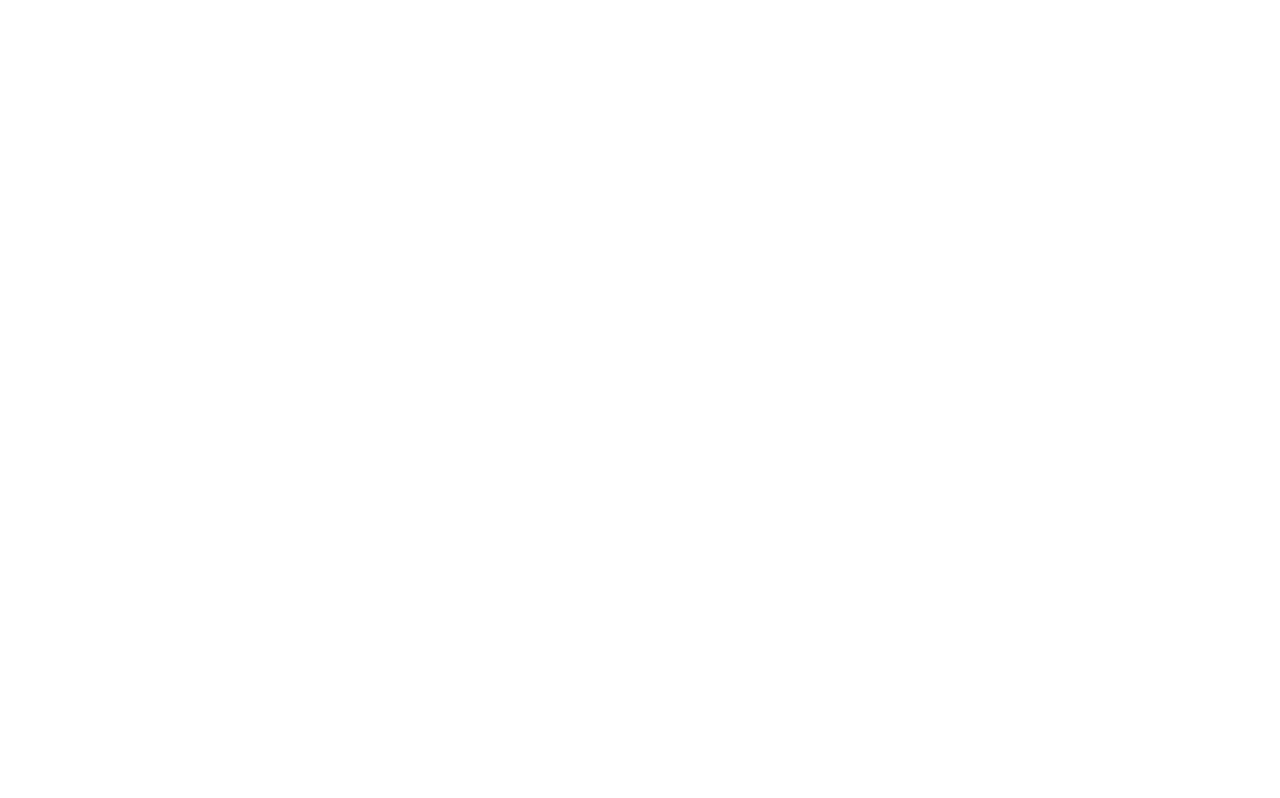
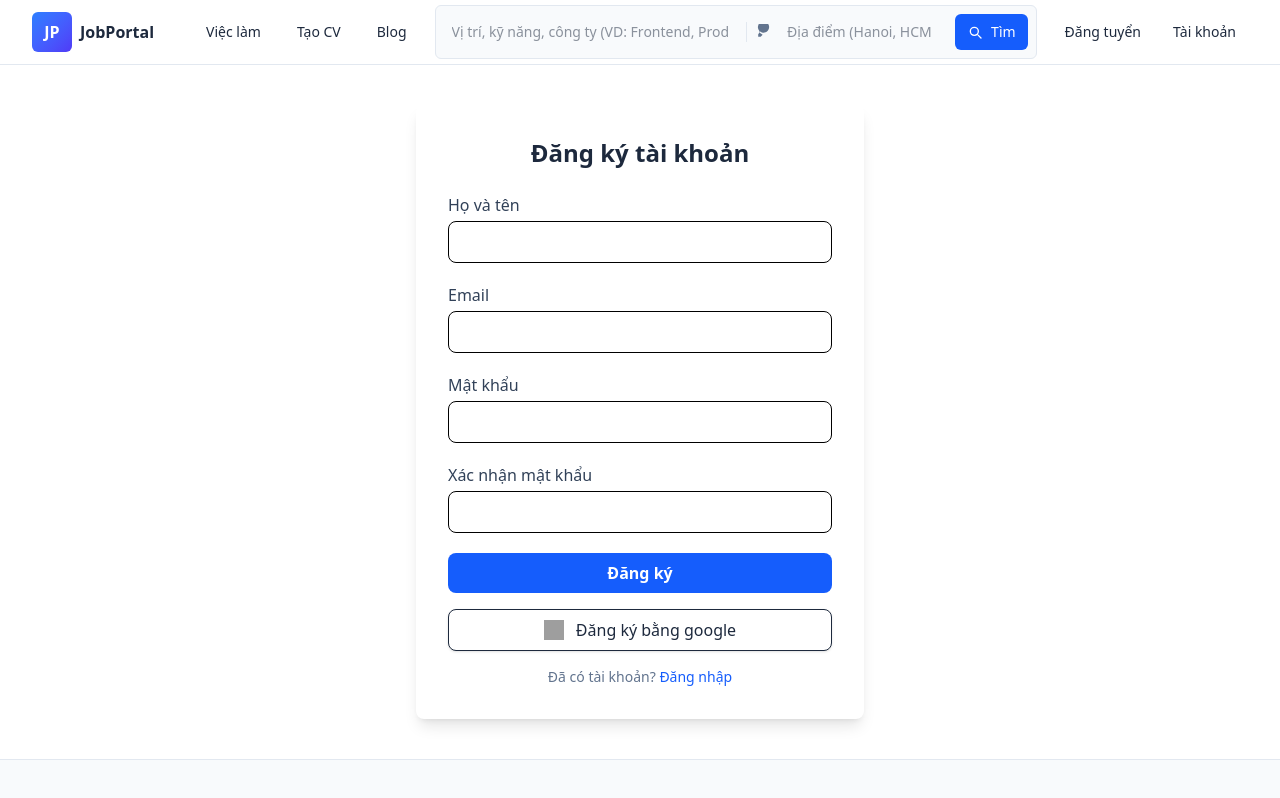
Before and after one commit to tulam120604/job-portal, a React (Vite) app in the folder fe/: page /register in a window 1280 px wide. Before the commit this address had no page. Shown: the top 798 px of the page. Built offline with nearby package versions, Linux system fonts and the light colour scheme; grey boxes are pictures that could not be loaded.

Commit message:
update UI

```diff
--- a/fe/src/components/header.jsx
+++ b/fe/src/components/header.jsx
@@ -1,6 +1,7 @@
 import { useState } from "react";
 import { Link, useLocation, useNavigate } from "react-router";
 import { X, Menu } from "lucide-react";
+import MegaMenu from "./mega.menu";
 
 // JobPortalHeader.jsx with system dark mode (TailwindCSS)
 export default function Header_client({ onSearch } = {}) {
@@ -44,12 +45,12 @@
 
             {/* Desktop nav */}
             <nav className="hidden md:flex items-center gap-3 ml-6">
-              <Link
-                to="#"
-                className="px-3 py-2 text-sm rounded-md hover:bg-slate-50 dark:hover:bg-slate-800"
-              >
-                Công việc
-              </Link>
+              <div className="group px-3 py-2 text-sm rounded-md hover:bg-slate-50 dark:hover:bg-slate-800 cursor-pointer">
+                Việc làm
+                <div className="hidden group-hover:block relative">
+                  <MegaMenu />
+                </div>
+              </div>
               <Link
                 to="#"
                 className="px-3 py-2 text-sm rounded-md hover:bg-slate-50 dark:hover:bg-slate-800"
@@ -132,7 +133,10 @@
               >
                 Đăng tuyển
               </Link>
-              <Link to="#" className="text-sm px-3 py-2 rounded-md hover:bg-slate-50 dark:hover:bg-slate-800">
+              <Link
+                to="/login"
+                className="text-sm px-3 py-2 rounded-md hover:bg-slate-50 dark:hover:bg-slate-800"
+              >
                 Tài khoản
               </Link>
             </div>
--- /dev/null
+++ b/fe/src/components/mega.menu.jsx
@@ -0,0 +1,59 @@
+
+export default function MegaMenu() {
+  return (
+    <div className="absolute -left-3 top-full mt-2 w-[900px] bg-[#1a1f2b] shadow-lg rounded-xl p-6 flex gap-10 text-sm z-50 text-gray-200">
+      {/* Cột 1 */}
+      <div className="flex flex-col gap-3 min-w-[180px]">
+        <h3 className="font-semibold text-gray-300">VIỆC LÀM</h3>
+        <a href="#" className="flex items-center gap-2 hover:text-green-500">
+          <span>🔍</span> Tìm việc làm
+        </a>
+        <a href="#" className="flex items-center gap-2 hover:text-green-500">
+          <span>🔖</span> Việc làm đã lưu
+        </a>
+        <a href="#" className="flex items-center gap-2 hover:text-green-500">
+          <span>📄</span> Việc làm đã ứng tuyển
+        </a>
+        <a href="#" className="flex items-center gap-2 hover:text-green-500">
+          <span>✅</span> Việc làm phù hợp
+        </a>
+
+        <h3 className="font-semibold text-gray-300 mt-4">CÔNG TY</h3>
+        <a href="#" className="flex items-center gap-2 hover:text-green-500">
+          <span>🏢</span> Danh sách công ty
+        </a>
+        <a href="#" className="flex items-center gap-2 hover:text-green-500">
+          <span>⭐</span> Top công ty
+        </a>
+      </div>
+
+      {/* Cột 2 */}
+      <div className="flex flex-col gap-3 min-w-[200px]">
+        <h3 className="font-semibold text-gray-300">VIỆC LÀM THEO VỊ TRÍ</h3>
+        <a href="#" className="hover:text-green-500">Việc làm Nhân viên kinh doanh</a>
+        <a href="#" className="hover:text-green-500">Việc làm Kế toán</a>
+        <a
+          href="#"
+          className="hover:text-green-500 bg-green-900/30 px-2 py-1 rounded-md text-green-400"
+        >
+          Việc làm Marketing →
+        </a>
+        <a href="#" className="hover:text-green-500">Việc làm Hành chính nhân sự</a>
+        <a href="#" className="hover:text-green-500">Việc làm Chăm sóc khách hàng</a>
+        <a href="#" className="hover:text-green-500">Việc làm Ngân hàng</a>
+        <a href="#" className="hover:text-green-500">Việc làm IT</a>
+      </div>
+
+      {/* Cột 3 */}
+      <div className="flex flex-col gap-3 min-w-[200px] mt-6">
+        <a href="#" className="hover:text-green-500">Việc làm Lao động phổ thông</a>
+        <a href="#" className="hover:text-green-500">Việc làm Senior</a>
+        <a href="#" className="hover:text-green-500">Việc làm Kỹ sư xây dựng</a>
+        <a href="#" className="hover:text-green-500">Việc làm Thiết kế đồ họa</a>
+        <a href="#" className="hover:text-green-500">Việc làm Bất động sản</a>
+        <a href="#" className="hover:text-green-500">Việc làm Giáo dục</a>
+        <a href="#" className="hover:text-green-500">Việc làm telesales</a>
+      </div>
+    </div>
+  );
+}
--- a/fe/src/pages/auth/auth.form.jsx
+++ b/fe/src/pages/auth/auth.form.jsx
@@ -0,0 +1,116 @@
+"use client";
+import { useState } from "react";
+import { Link } from "react-router";
+import Btn_auth_with_google from "./auth.google";
+
+export default function AuthForm({ action }) {
+  const [formData, setFormData] = useState({
+    name: "",
+    email: "",
+    password: "",
+    confirmPassword: "",
+  });
+
+  const handleChange = (e) => {
+    setFormData({ ...formData, [e.target.name]: e.target.value });
+  };
+
+  const handleSubmit = (e) => {
+    e.preventDefault();
+    // TODO: gọi API đăng ký
+    console.log("Register data:", formData);
+  };
+
+  return (
+    <div className="max-w-md mx-auto my-10 bg-white dark:bg-slate-900 p-8 rounded-lg shadow-lg">
+      <h2 className="text-2xl font-bold text-center mb-6 text-slate-800 dark:text-slate-100">
+        {action === "login" ? "Đăng nhập" : "Đăng ký tài khoản"}
+      </h2>
+
+      <form onSubmit={handleSubmit} className="space-y-5">
+        {/* Name */}
+        {action === "register" && (
+          <div>
+            <label className="block mb-1 font-medium text-slate-700 dark:text-slate-200">
+              Họ và tên
+            </label>
+            <input
+              type="text"
+              name="name"
+              value={formData.name}
+              onChange={handleChange}
+              required
+              className="w-full px-3 py-2 border rounded-lg focus:outline-none focus:ring-2 focus:ring-blue-500 dark:bg-slate-800 dark:text-white"
+            />
+          </div>
+        )}
+        {/* Email */}
+        <div>
+          <label className="block mb-1 font-medium text-slate-700 dark:text-slate-200">
+            Email
+          </label>
+          <input
+            type="email"
+            name="email"
+            value={formData.email}
+            onChange={handleChange}
+            required
+            className="w-full px-3 py-2 border rounded-lg focus:outline-none focus:ring-2 focus:ring-blue-500 dark:bg-slate-800 dark:text-white"
+          />
+        </div>
+
+        {/* Password */}
+        <div>
+          <label className="block mb-1 font-medium text-slate-700 dark:text-slate-200">
+            Mật khẩu
+          </label>
+          <input
+            type="password"
+            name="password"
+            value={formData.password}
+            onChange={handleChange}
+            required
+            className="w-full px-3 py-2 border rounded-lg focus:outline-none focus:ring-2 focus:ring-blue-500 dark:bg-slate-800 dark:text-white"
+          />
+        </div>
+
+        {/* Confirm Password */}
+        {action === "register" && (
+          <div>
+            <label className="block mb-1 font-medium text-slate-700 dark:text-slate-200">
+              Xác nhận mật khẩu
+            </label>
+            <input
+              type="password"
+              name="confirmPassword"
+              value={formData.confirmPassword}
+              onChange={handleChange}
+              required
+              className="w-full px-3 py-2 border rounded-lg focus:outline-none focus:ring-2 focus:ring-blue-500 dark:bg-slate-800 dark:text-white"
+            />
+          </div>
+        )}
+
+        {/* Submit */}
+        <button
+          type="submit"
+          className="w-full py-2 px-4 bg-blue-600 hover:bg-blue-700 text-white font-semibold rounded-lg transition cursor-pointer"
+        >
+          {action === "login" ? "Đăng nhập" : "Đăng ký"}
+        </button>
+      </form>
+
+      <Btn_auth_with_google action={action} />
+
+      <p className="text-center text-sm text-slate-500 dark:text-slate-400 mt-4">
+        {action === "login" ? "Chưa có tài khoản?" : "Đã có tài khoản?"}{" "}
+        <Link
+          to={action === "login" ? "/register" : "/login"}
+          className="text-blue-600 hover:underline"
+        >
+          {action === "login" ? "Đăng ký" : "Đăng nhập"}
+        </Link>
+      </p>
+    </div>
+  );
+}
--- a/fe/src/pages/auth/auth.google.jsx
+++ b/fe/src/pages/auth/auth.google.jsx
@@ -1,13 +1,13 @@
 import { useGoogleLogin } from "@react-oauth/google";
 
 export default function Btn_auth_with_google({ action }) {
-  const isLoading = true;
+  console.log(action);
   const submit = useGoogleLogin({});
   return (
     <>
       <button
-        className="bg-transparent hover:opacity-80 cursor-pointer rounded text-gray-700 dark:text-gray-200
-                  hover:bg-transparent font-normal border shadow-none flex gap-x-2"
+        className="w-full flex items-center justify-center gap-3 py-2 px-4 border rounded-lg shadow-sm bg-white dark:bg-slate-900
+        hover:bg-gray-100 dark:hover:bg-slate-800 transition cursor-pointer text-slate-800 dark:text-gray-200 my-4"
         type="button"
         onClick={() => submit()}
       >
@@ -17,15 +17,10 @@
           style={{ width: "20px", height: "20px" }}
           // If the mutation fails, redirect to the home page
         />
-        {isLoading ? (
-          <Loading_Spin />
-        ) : (
-          // Log any errors to the console
-          <>
-            {action === "signup" && "Đăng kí bằng google"}
-            {action === "signin" && "Đăng nhập bằng google"}
-          </>
-        )}
+        <>
+          {action === "login" && "Đăng nhập bằng google"}
+          {action === "register" && "Đăng ký bằng google"}
+        </>
       </button>
     </>
   );
--- a/fe/src/pages/auth/auth.login.jsx
+++ b/fe/src/pages/auth/auth.login.jsx
@@ -1,5 +1,11 @@
+import AuthForm from "./auth.form";
+
 const Login = () => {
-  return <div>auth.login</div>;
+  return (
+    <div>
+      <AuthForm action="login" />
+    </div>
+  );
 };
 
 export default Login;
--- /dev/null
+++ b/fe/src/pages/auth/auth.register.jsx
@@ -0,0 +1,11 @@
+import AuthForm from "./auth.form";
+
+const Register = () => {
+  return (
+    <div>
+      <AuthForm action="register" />
+    </div>
+  );
+};
+
+export default Register;
--- a/fe/src/router/index.jsx
+++ b/fe/src/router/index.jsx
@@ -3,6 +3,8 @@
 import Layout_dashboard from "../layouts/dashboard";
 import Home_page from "../pages/client/home";
 import Job_page from "../pages/client/job";
+import Login from "../pages/auth/auth.login";
+import Register from "../pages/auth/auth.register";
 
 const Router = () => {
   return (
@@ -11,7 +13,11 @@
         {/* client */}
         <Route path="/" element={<Layout_client />}>
           <Route index element={<Home_page />} />
-          <Route path="/job" element={<Job_page/>}/>
+          <Route path="/job" element={<Job_page />} />
+
+          {/* auth */}
+          <Route path="/login" element={<Login />} />
+          <Route path="/register" element={<Register />} />
         </Route>
 
         {/* dashboard */}
```
